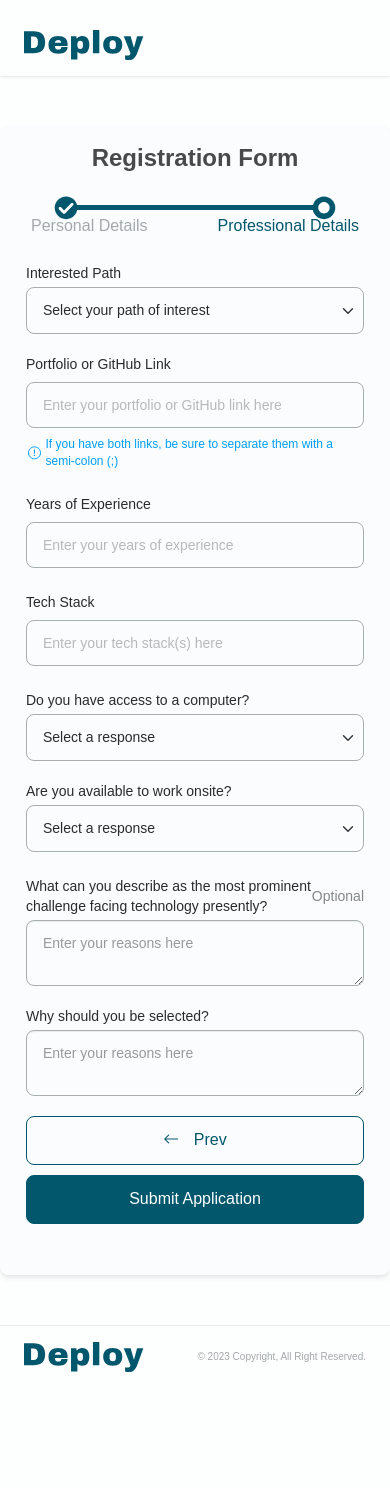
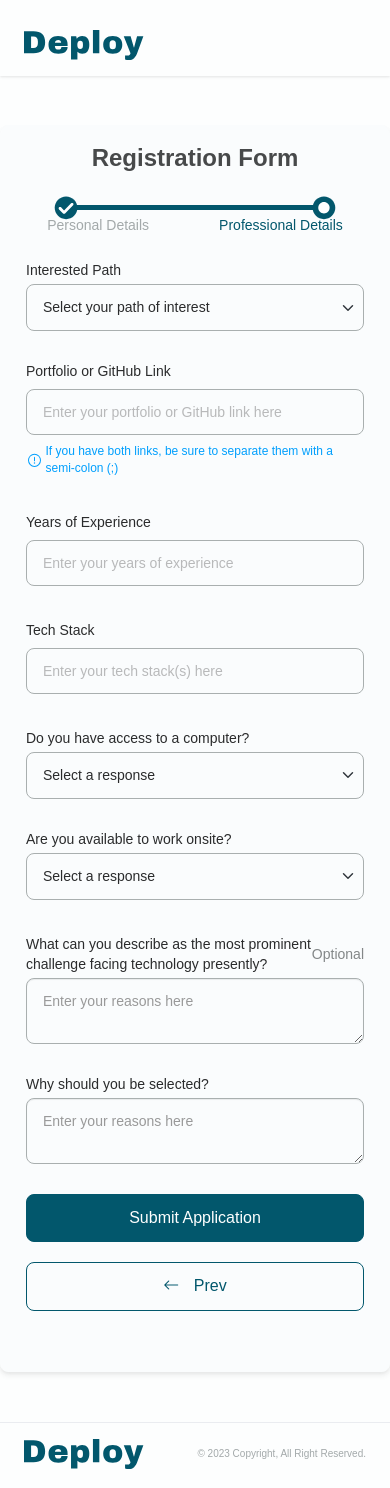
Before and after one commit to Quadriodus/deployAfrica, a plain HTML site: page registrationPage.html in a window 390 px wide. Before the commit the page ends 1391 px from the top, so only its background shows below. Drawn offline with nearby package versions, Linux system fonts and the light colour scheme; a web font is replaced by a local one.

Commit message:
I edited the web page

```diff
--- a/registrationPage.html
+++ b/registrationPage.html
@@ -175,6 +175,18 @@
                         </div>
                     </div>
 
+                    <div class="names2">
+                        <div>
+                            <a class="a4 mon" href="#myModal" data-toggle="modal">Submit Application</a>
+                        </div>
+
+                        <div>
+                            <a class="a3 mon" href="./registrationform.html"><i class="bi bi-arrow-left pr"></i>
+                                Prev</a>
+                        </div>
+
+                    </div>
+
                 </form>
 
             </div>
--- a/style.css
+++ b/style.css
@@ -255,11 +255,11 @@ body {
 }
 
 .flex-container2 form > div {
-  margin-bottom: 20px;
+  margin-bottom: 30px;
 }
 
 .flex-container3 form > div {
-  margin-bottom: 20px;
+  margin-bottom: 30px;
 }
 
 .fslabel {
@@ -366,6 +366,11 @@ label {
 .names {
   display: flex;
   gap: 1rem;
+  display: block;
+}
+
+.names2 {
+  display: none;
 }
 
 .nxt {
@@ -1064,7 +1069,7 @@ button {
   display: block;
   z-index: 1;
   background-color: #fdfefe;
-  padding-top: 125px;
+  padding: 125px 24px;
   transition: 0.4s;
 }
 
@@ -1075,7 +1080,7 @@ button {
 .mobile-nav a {
   display: block;
   width: 100%;
-  max-width: 350px;
+  /* max-width: 350px; */
   margin: 0 auto 16px;
   text-align: center;
   padding: 12px 16px;
@@ -2048,8 +2053,16 @@ button {
 
   .names {
     display: flex;
-    gap: 1rem;
-    flex-direction: column;
+    gap: 3rem;
+    flex-direction: column;
+    display: none;
+  }
+
+  .names2 {
+    display: flex !important;
+    gap: 2rem !important;
+    flex-direction: column !important;
+    display: block;
   }
 
   .workinput {
@@ -2077,4 +2090,16 @@ button {
   .marksimg {
     left: 9.5%;
   }
-}
+
+  .fsper {
+    font-weight: 400;
+    font-size: 14px;
+    color: #02576c;
+  }
+
+  .fsprof {
+    font-weight: 400;
+    font-size: 14px;
+    color: #a3a9aa;
+  }
+}
```
Also changed, not shown: index.html (+2 -2 lines), registrationform.html (+1 -1 lines).
